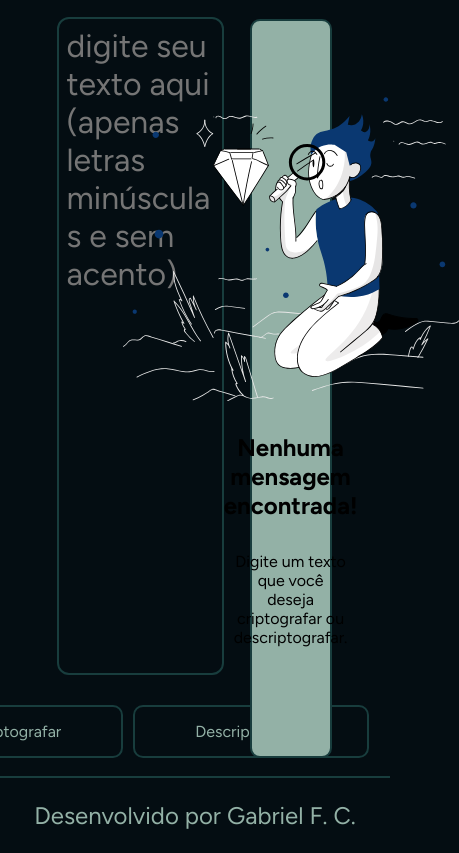
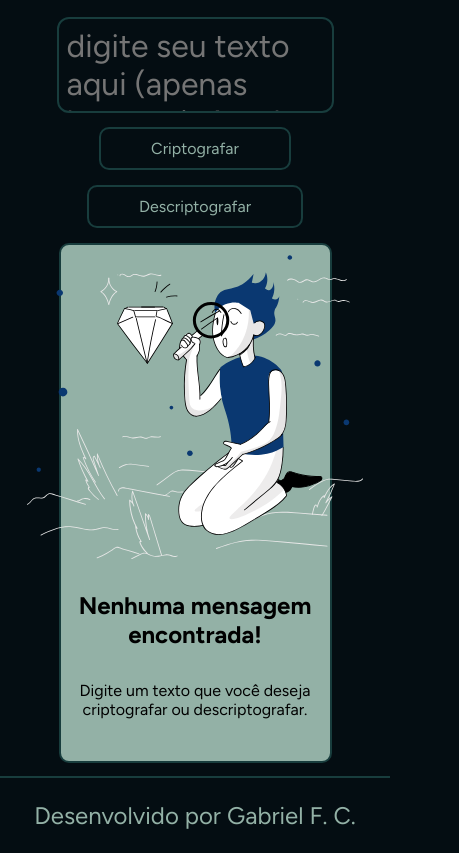
Before and after one commit to GabrielBitral/decoder, a plain HTML site: page index.html in a window 390 px wide. Shown: the whole page, 459 px wide, since content can reach past the window. Drawn offline with Linux system fonts and the light colour scheme.

Commit message:
:lipstick: feat: making the interface responsive

```diff
--- a/assets/css/style.css
+++ b/assets/css/style.css
@@ -112,6 +112,34 @@ body {
     color: var(--cor-clara);
 }
 
+.output-text__search-img {
+    width: 100%;
+    object-fit: cover;
+}
+
 button {
     cursor: pointer;
 }
+
+@media screen and (max-width: 1260px) {
+    .decoder-container, .text-area__buttons {
+        flex-direction: column;
+        gap: 15px;
+    }
+
+    .decoder-container__output-text, .decoder-container__text-area {
+        width: 100%;
+    }
+
+    .decoder-container__text-area {
+        gap: 1rem;
+    }
+
+    .decoder-container__text-area button {
+        padding: 10px 50px;
+    }
+
+    .output-text__search-img {
+        width: auto;
+    }
+}
```
